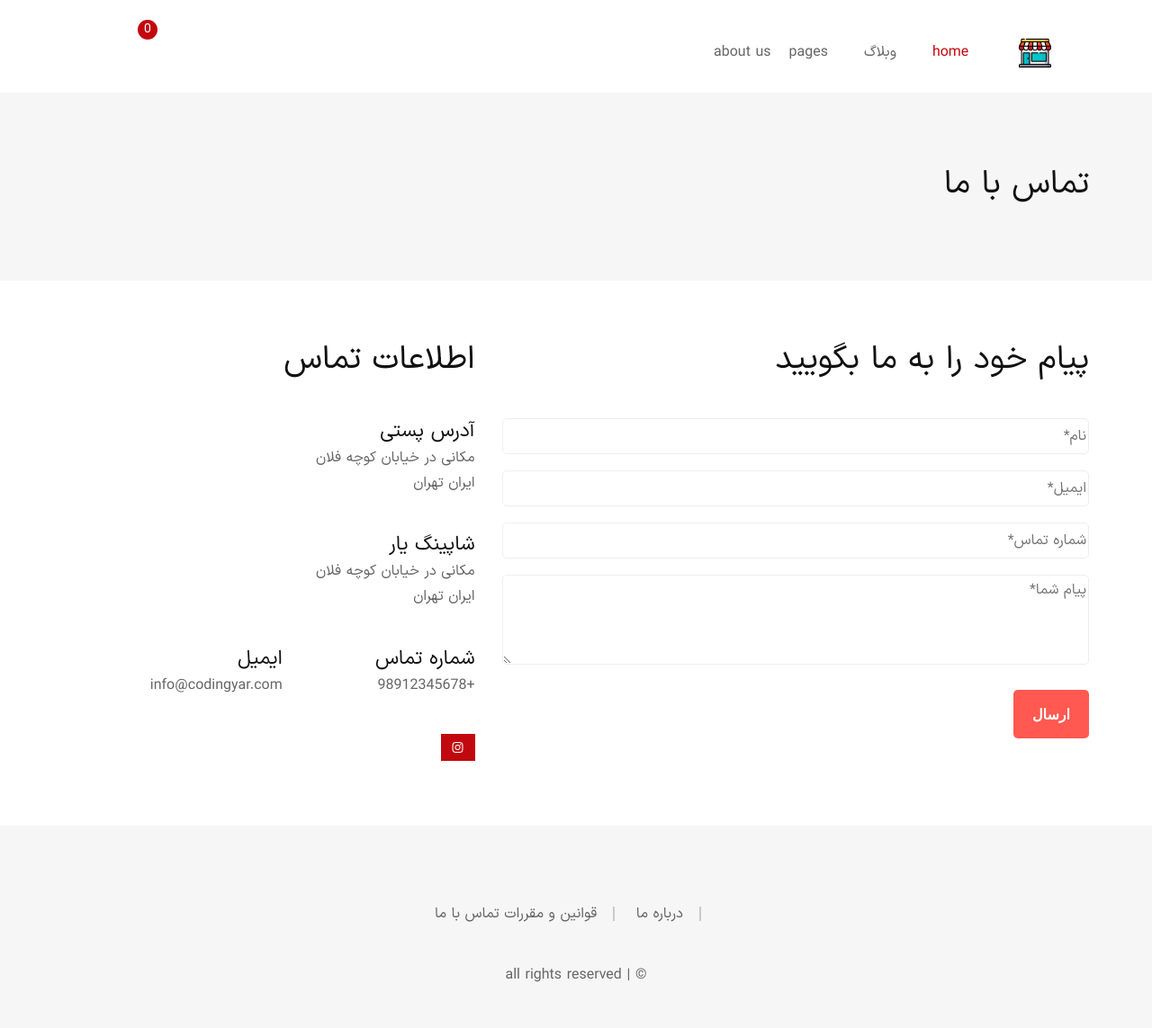
After one commit to SajjadTorki/Shop-project-with-django, a Django app: template templates/about_us.html in a window 1280 px wide. The commit adds this page. Shown: the whole page at 90% size. Run offline with Django 5.2, Linux system fonts and the light colour scheme; the template is opened without the code that fills it, so the values that code supplies are empty; some libraries are stand-ins or nearby versions; some web fonts are replaced.

Commit message:
Create About Us

```diff
--- a/pages/urls.py
+++ b/pages/urls.py
@@ -3,6 +3,7 @@ from django.urls import path
 from . import views
 
 urlpatterns = [
-    path('', views.HomePageView.as_view(), name='home')
+    path('', views.HomePageView.as_view(), name='home'),
+    path('about_Us/', views.about_us_view, name='about_us'),
 
 ]
--- a/pages/views.py
+++ b/pages/views.py
@@ -7,3 +7,7 @@ from django.views.generic import TemplateView
 
 class HomePageView(TemplateView):
     template_name = 'home.html'
+
+
+def about_us_view(request):
+    return render(request, 'about_us.html')
--- a/templates/_base.html
+++ b/templates/_base.html
@@ -65,7 +65,7 @@
                                         </a>
                                     </li>
                                     <li class="mainmenu__item">
-                                        <a href="contact-us.html" class="mainmenu__link">
+                                        <a href="{% url 'about_us' %}" class="mainmenu__link">
                                             <span class="mm-text">{% translate 'about us' %}</span>
                                         </a>
                                     </li>
@@ -157,7 +157,7 @@
                             <ul class="footer-menu">
                                 <li><a href="">درباره ما</a></li>
                                 <li><a href="">قوانین و مقررات</a></li>
-                                <li><a href="">تماس با ما</a></li>
+                                <li><a href="{% url 'about_us' %}">تماس با ما</a></li>
                             </ul>
                         </div>
                         <div class="footer-widget">
--- /dev/null
+++ b/templates/about_us.html
@@ -0,0 +1,107 @@
+{% extends '_base.html' %}
+{% load i18n %}
+
+{% block title_page %}
+    {% translate 'About Us' %}
+{% endblock %}
+
+{% block content_page %}
+    <!-- Breadcrumb area Start -->
+    <div class="breadcrumb-area bg-color ptb--90" data-bg-color="#f6f6f6">
+        <div class="container">
+            <div class="row">
+                <div class="col-12">
+                    <div class="d-flex justify-content-between align-items-center flex-sm-row flex-column">
+                        <h1 class="page-title">تماس با ما</h1>
+                    </div>
+                </div>
+            </div>
+        </div>
+    </div>
+    <!-- Breadcrumb area End -->
+
+    <!-- Main Content Wrapper Start -->
+    <div id="content" class="main-content-wrapper">
+        <div class="page-content-inner pt--75">
+            <div class="container">
+                <div class="row pb--80">
+                    <div class="col-md-7 mb-sm--30">
+                        <h2 class="heading__secondary mb--50 mb-md--35 mb-sm--20">پیام خود را به ما بگویید</h2>
+
+                        <!-- Contact form Start Here -->
+                        <form class="form" action="mail.php" id="contact-form">
+                            <div class="form__group mb--20">
+                                <input type="text" id="contact_name" name="contact_name"
+                                       class="form__input form__input--2" placeholder="نام*">
+                            </div>
+                            <div class="form__group mb--20">
+                                <input type="email" id="contact_email" name="contact_email"
+                                       class="form__input form__input--2" placeholder="ایمیل*">
+                            </div>
+                            <div class="form__group mb--20">
+                                <input type="text" id="contact_phone" name="contact_phone"
+                                       class="form__input form__input--2" placeholder="شماره تماس*">
+                            </div>
+                            <div class="form__group mb--20">
+                                <textarea class="form__input form__input--textarea" id="contact_message"
+                                          name="contact_message" placeholder="پیام شما*"></textarea>
+                            </div>
+                            <div class="form__group">
+                                <button type="submut" class="btn-submit">ارسال</button>
+                            </div>
+                            <div class="form__output"></div>
+                        </form>
+                        <!-- Contact form end Here -->
+
+                    </div>
+                    <div class="col-md-5 pl--50 pl-sm--30">
+                        <h2 class="heading__secondary mb--50">اطلاعات تماس</h2>
+
+                        <!-- Contact info widget start here -->
+                        <div class="contact-info-widget mb--45">
+                            <div class="contact-info">
+                                <h3 class="heading__tertiary">آدرس پستی</h3>
+                                <p>مکانی در خیابان کوچه فلان <br> ایران تهران </p>
+                            </div>
+                        </div>
+                        <!-- Contact info widget end here -->
+
+                        <!-- Contact info widget start here -->
+                        <div class="contact-info-widget mb--45">
+                            <div class="contact-info">
+                                <h3 class="heading__tertiary">شاپینگ یار</h3>
+                                <p>مکانی در خیابان کوچه فلان <br> ایران تهران </p>
+                            </div>
+                        </div>
+                        <!-- Contact info widget end here -->
+
+                        <!-- Contact info widget start here -->
+                        <div class="contact-info-widget two-column-list sm-one-column mb--45">
+                            <div class="contact-info mb-sm--35">
+                                <h3 class="heading__tertiary">شماره تماس</h3>
+                                <a href="">+98912345678</a>
+                            </div>
+                            <div class="contact-info">
+                                <h3 class="heading__tertiary">ایمیل</h3>
+                                <a href="mailto:info@la-studioweb.com">info@codingyar.com</a>
+                            </div>
+                        </div>
+                        <!-- Contact info widget end here -->
+
+                        <!-- Social Icons Start Here -->
+                        <ul class="social social-sharing">
+                            <li class="social__item">
+                                <a href="https://instagram.com/m.hadi.hajihosseini" class="social__link instagram">
+                                    <i class="fa fa-instagram"></i>
+                                </a>
+                            </li>
+                        </ul>
+                        <!-- Social Icons End Here -->
+                    </div>
+                </div>
+            </div>
+        </div>
+    </div>
+    <!-- Main Content Wrapper Start -->
+
+{% endblock %}
```
